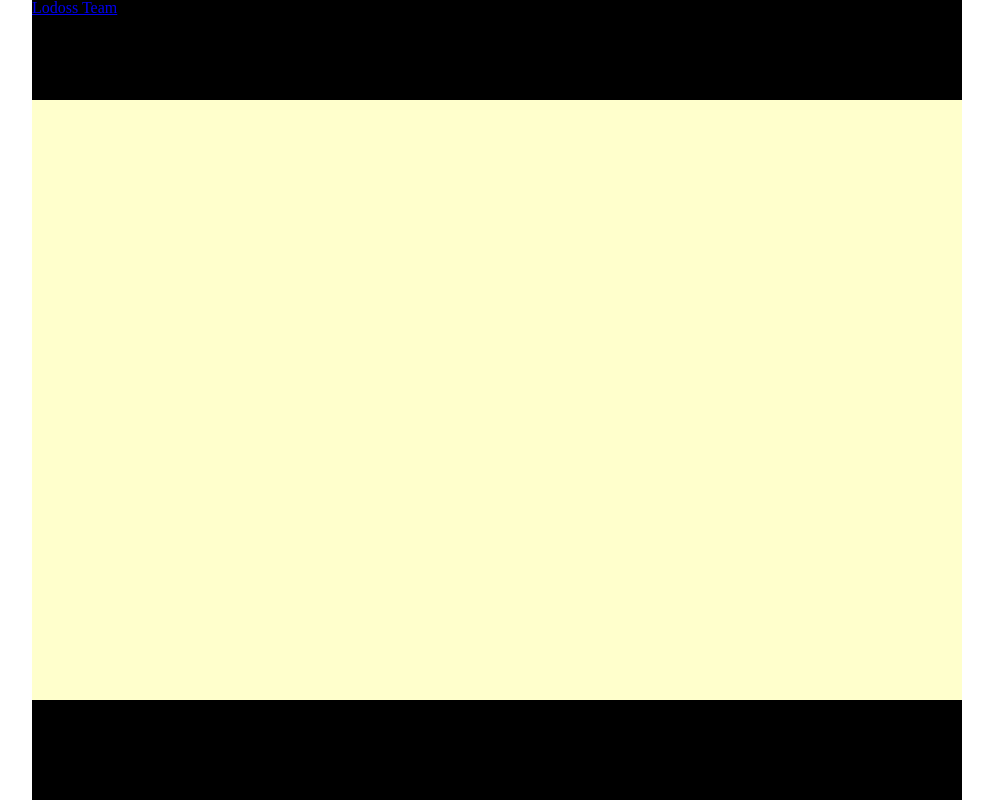
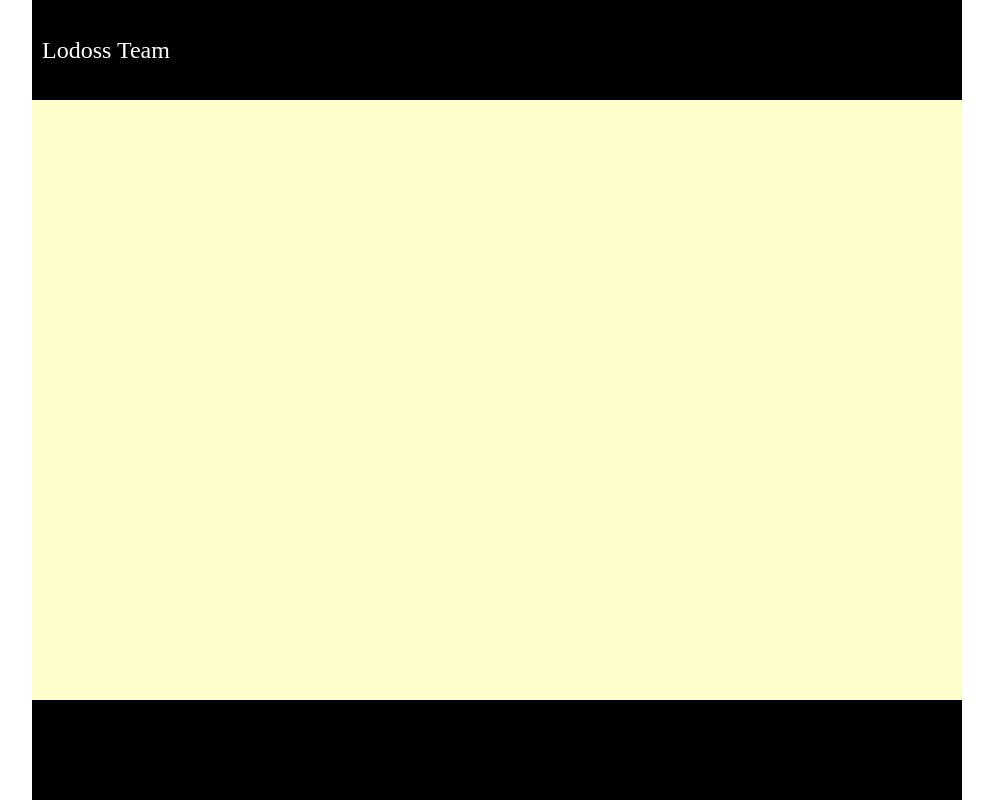
Before and after one commit to romanlds/new-lodoss, a plain HTML site: page index.html in a window 1280 px wide. Shown: the whole page, without its empty margins (143-1136 px from the left). Drawn offline with Linux system fonts and the light colour scheme.

Commit message:
create style for logo

```diff
--- a/sass/screen.scss
+++ b/sass/screen.scss
@@ -15,6 +15,18 @@
 		.header-wrapp {
 			height: 100px;
 			background: #000;
+
+			.logo {
+
+				a {
+					text-decoration: none;
+					padding: 0 10px;
+					display: block;
+					line-height: 100px;
+					font-size: 150%;
+					color: #fff;
+				}
+			}
 		}
 
 		.container {
```
Also changed, not shown: stylesheets/screen.css.
